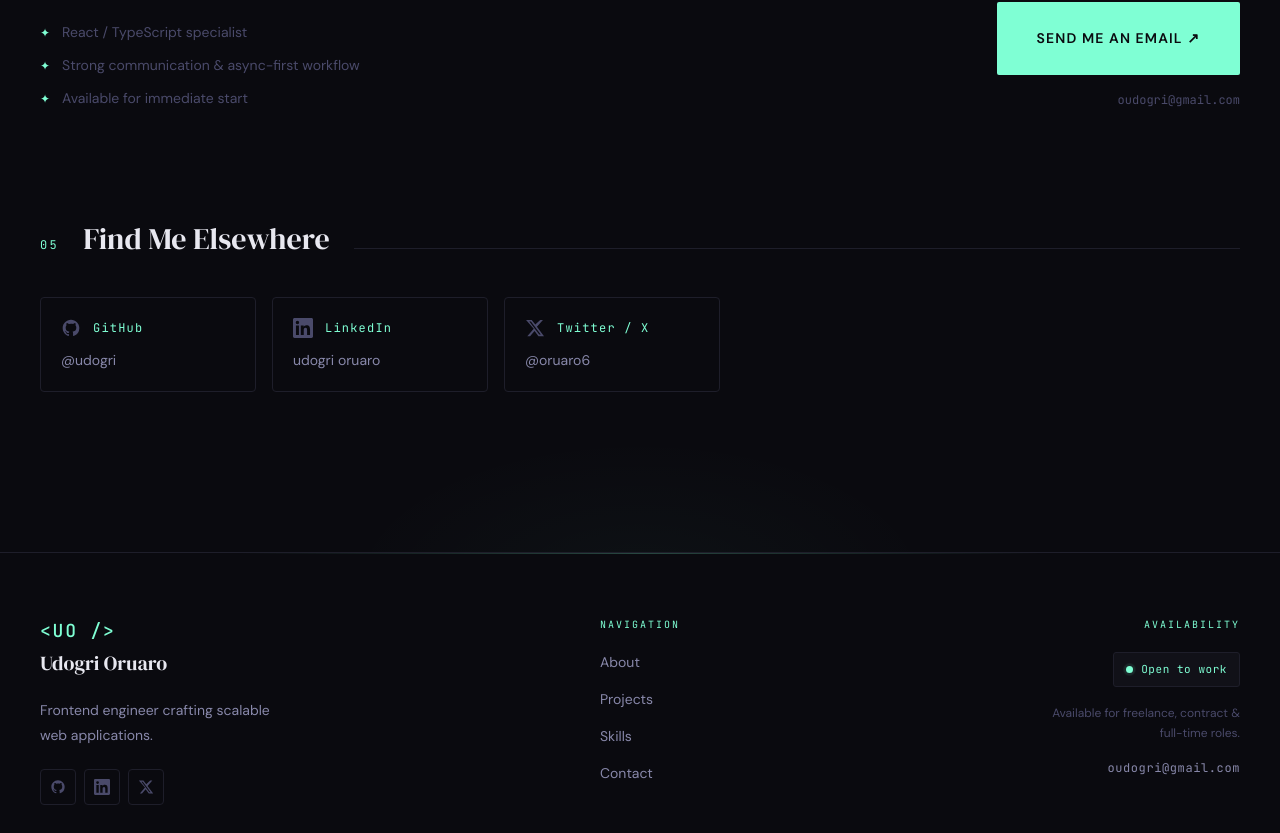
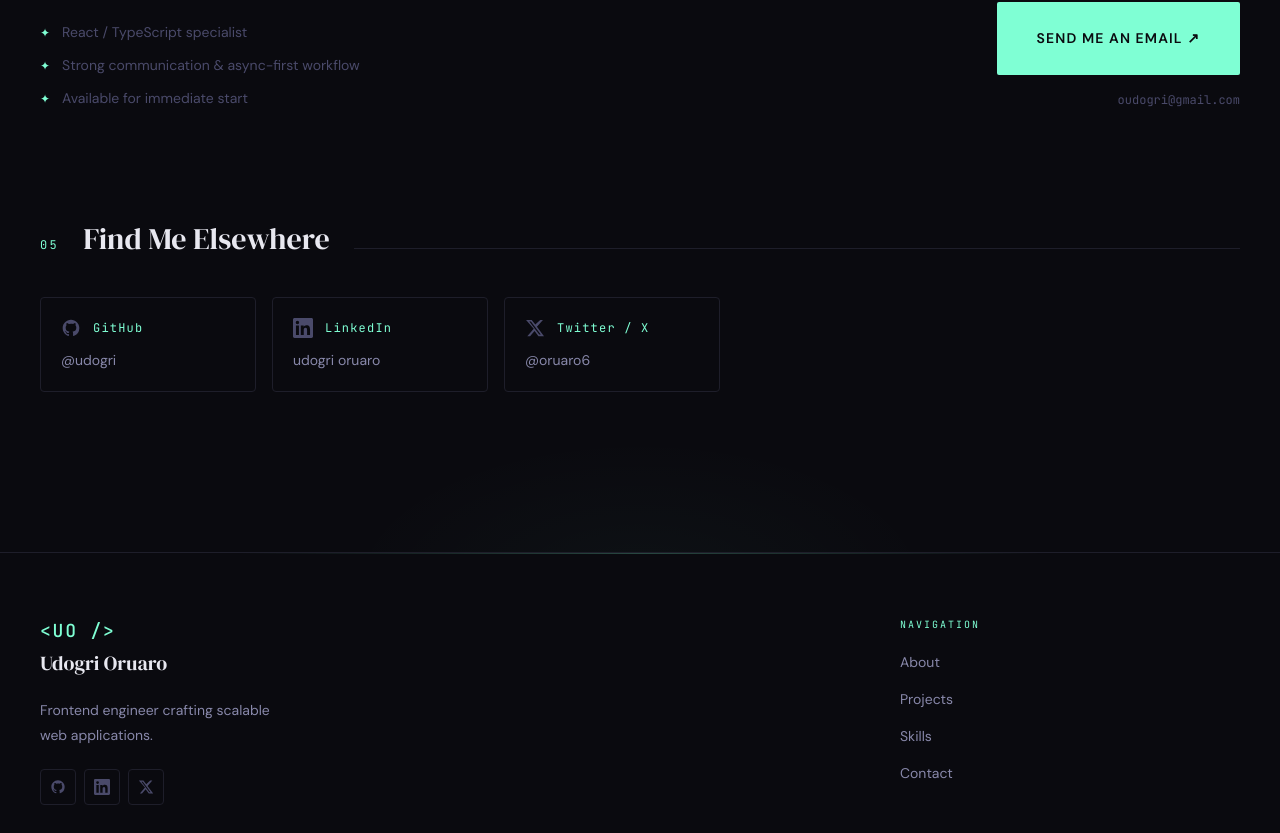
Before and after one commit to udogri/Portfolio, a React (Vite) app: page / in a window 1280 px wide. Shown: the part 3700-4533 px from the top of the page. Built offline with nearby package versions, Linux system fonts and the light colour scheme.

Commit message:
hero section updated

```diff
--- a/src/components/Footer.tsx
+++ b/src/components/Footer.tsx
@@ -86,7 +86,7 @@ export function Footer() {
 
         {/* ── Main footer body ──────────────────────────────────────── */}
         <Grid
-          templateColumns={{ base: "1fr", md: "1fr 1fr 1fr" }}
+          templateColumns={{ base: "1fr", md: "1fr 1fr" }}
           gap={{ base: 12, md: 0 }}
           py={{ base: 14, md: 16 }}
           borderBottom={`1px solid ${C.border}`}
@@ -202,80 +202,7 @@ export function Footer() {
           </GridItem>
 
           {/* Col 3 — Availability */}
-          <GridItem display="flex" justifyContent={{ base: "start", md: "flex-end" }}>
-            <VStack align={{ base: "start", md: "end" }} spacing={4}>
-              <Text
-                fontFamily={FONT_MONO}
-                fontSize="10px"
-                letterSpacing="0.2em"
-                textTransform="uppercase"
-                color={C.accent}
-                mb={1}
-              >
-                Availability
-              </Text>
 
-              {/* Status pill */}
-              <HStack
-                spacing={2}
-                px={3}
-                py={2}
-                border={`1px solid ${C.border}`}
-                borderRadius="3px"
-                bg={C.surface}
-              >
-                {/* Pulsing dot */}
-                <Box position="relative" w="7px" h="7px">
-                  <Box
-                    position="absolute"
-                    inset={0}
-                    borderRadius="full"
-                    bg={C.accent}
-                    opacity={0.4}
-                    sx={{
-                      animation: "ping 1.5s cubic-bezier(0,0,0.2,1) infinite",
-                      "@keyframes ping": {
-                        "75%, 100%": { transform: "scale(2)", opacity: 0 },
-                      },
-                    }}
-                  />
-                  <Box
-                    position="absolute"
-                    inset={0}
-                    borderRadius="full"
-                    bg={C.accent}
-                  />
-                </Box>
-                <Text fontFamily={FONT_MONO} fontSize="11px" color={C.accent} letterSpacing="0.05em">
-                  Open to work
-                </Text>
-              </HStack>
-
-              <Text
-                fontFamily={FONT_BODY}
-                fontSize="xs"
-                color={C.muted}
-                textAlign={{ base: "left", md: "right" }}
-                maxW="200px"
-                lineHeight="1.7"
-              >
-                Available for freelance, contract & full-time roles.
-              </Text>
-
-              <Link
-                href="mailto:oudogri@email.com"
-                fontFamily={FONT_MONO}
-                fontSize="xs"
-                color={C.subtext}
-                textDecoration="none"
-                letterSpacing="0.05em"
-                _hover={{ color: C.accent }}
-                transition="color 0.15s"
-              >
-                oudogri@gmail.com
-              </Link>
-            </VStack>
-          </GridItem>
         </Grid>
 
         {/* ── Bottom bar ────────────────────────────────────────────── */}
--- a/src/components/Projects.tsx
+++ b/src/components/Projects.tsx
@@ -514,7 +514,7 @@ function ProjectCard({
                 transition="all 0.2s"
                 onClick={(e) => e.stopPropagation()}
               >
-                Live Demo ↗
+                Live
               </Button>
             )}
 
```
